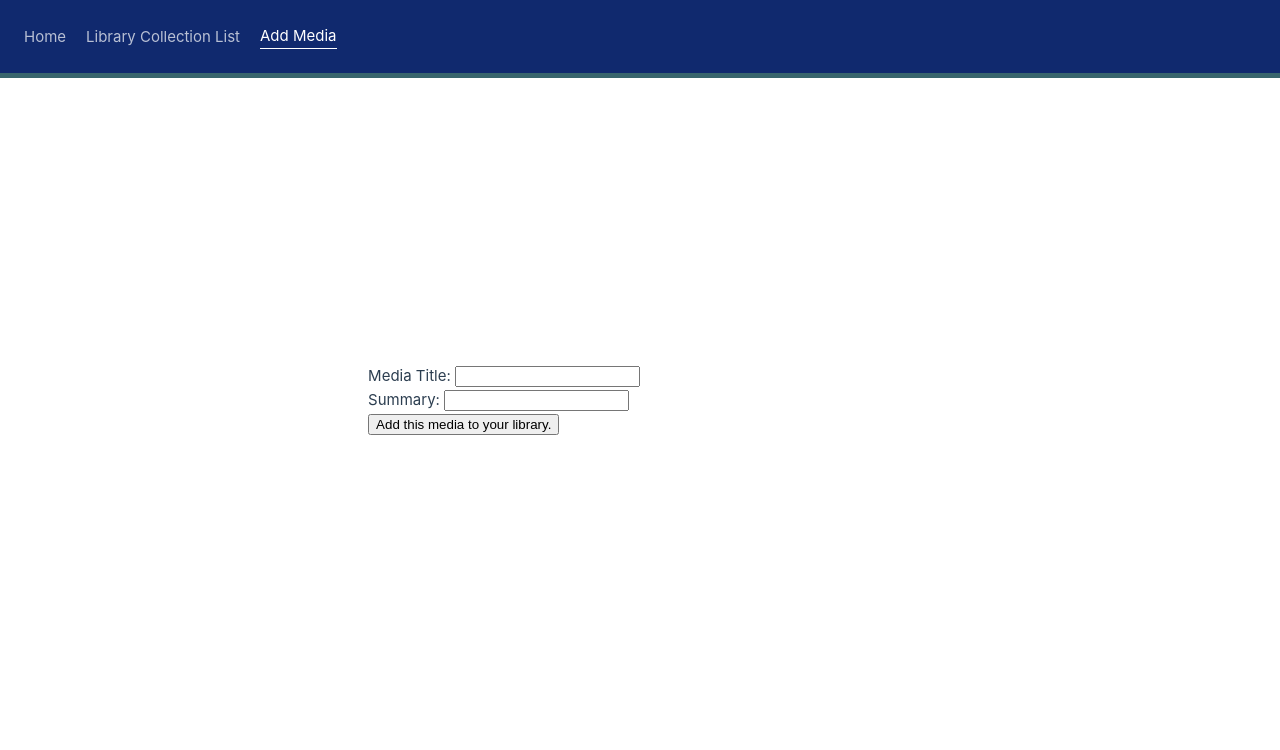
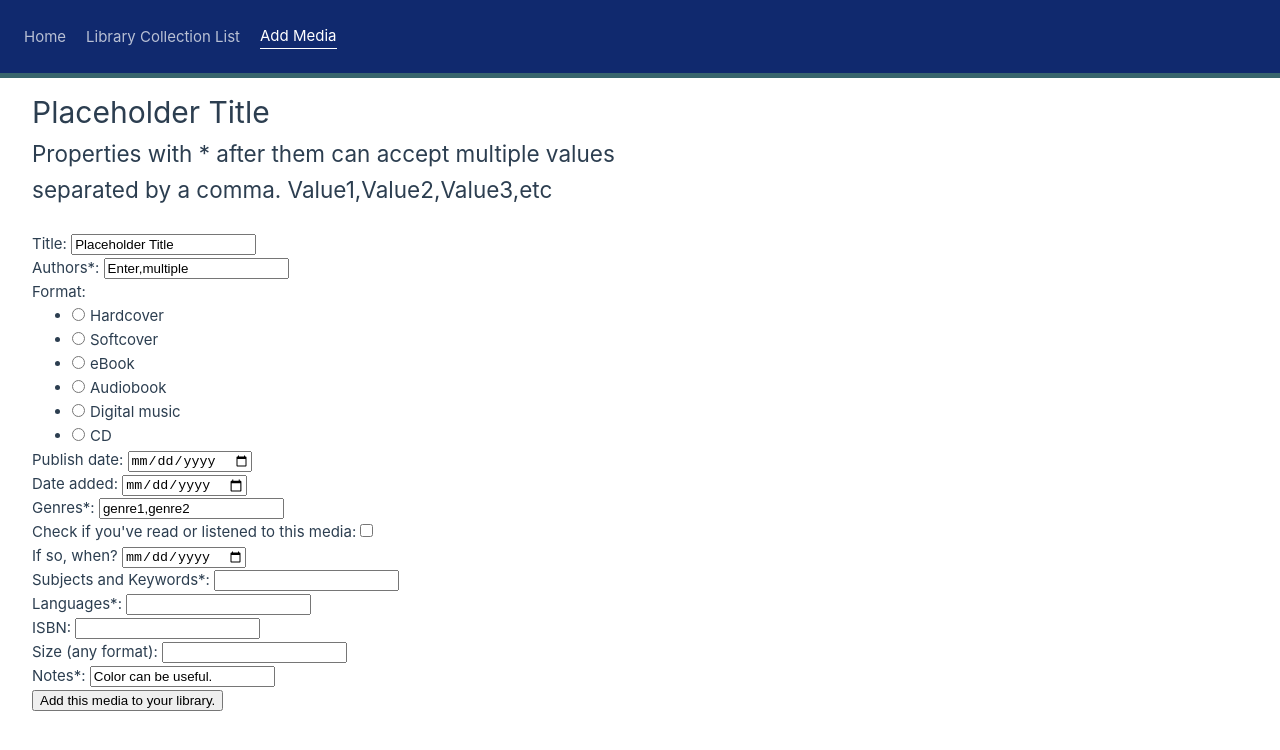
Before and after one commit to ShaneDewar/MEVN-inventory, a Vue app in the folder frontend/: page /create in a window 1280 px wide. Shown: the top 750 px of the page. Built offline with nearby package versions, Linux system fonts and the light colour scheme.

Commit message:
Building form for adding media following model

```diff
--- a/frontend/src/components/AddMedia.vue
+++ b/frontend/src/components/AddMedia.vue
@@ -1,7 +1,7 @@
 <template>
   <div class="add_media_form">
     <div v-if="!submitted">
-      <div>
+      <!-- <div>
         <label for="media_name">Media Title: </label>
         <input
           type="text"
@@ -21,6 +21,225 @@
           v-model="media.summary"
           name="media_summary"
         />
+      </div> -->
+      <div class="media">
+        <h1>{{ media.title }}</h1>
+        <h2>
+          Properties with * after them can accept multiple values separated by a
+          comma. Value1,Value2,Value3,etc
+        </h2>
+        <br />
+
+        <div>
+          <label for="media_title">Title: </label>
+          <input
+            type="text"
+            id="media_title"
+            required
+            v-model="media.title"
+            name="media_title"
+          />
+        </div>
+
+        <div>
+          <label for="media_authors">Authors*: </label>
+          <input
+            type="text"
+            id="media_authors"
+            required
+            v-model="media.authors"
+            name="media_authors"
+          />
+        </div>
+        <div>
+          Format:
+          <ul>
+            <li>
+              <input
+                type="radio"
+                id="media_format_hardcover"
+                value="Hardcover"
+                v-model="media.format"
+                name="media_format"
+              />
+              <label for="media_format_hardcover" style="margin-left: 5px"
+                >Hardcover</label
+              >
+            </li>
+            <li>
+              <input
+                type="radio"
+                id="media_format_softcover"
+                value="Softcover"
+                v-model="media.format"
+                name="media_format"
+              />
+              <label for="media_format_softcover" style="margin-left: 5px"
+                >Softcover</label
+              >
+            </li>
+            <li>
+              <input
+                type="radio"
+                id="media_format_ebook"
+                value="eBook"
+                v-model="media.format"
+                name="media_format"
+              />
+              <label for="media_format_ebook" style="margin-left: 5px"
+                >eBook</label
+              >
+            </li>
+            <li>
+              <input
+                type="radio"
+                id="media_format_audiobook"
+                value="Audiobook"
+                v-model="media.format"
+                name="media_format"
+              />
+              <label for="media_format_audiobook" style="margin-left: 5px"
+                >Audiobook</label
+              >
+            </li>
+            <li>
+              <input
+                type="radio"
+                id="media_format_digital_music"
+                value="Digital music"
+                v-model="media.format"
+                name="media_format"
+              />
+              <label for="media_format_digital_music" style="margin-left: 5px"
+                >Digital music</label
+              >
+            </li>
+            <li>
+              <input
+                type="radio"
+                id="media_format_cd"
+                value="CD"
+                v-model="media.format"
+                name="media_format"
+              />
+              <label for="media_format_cd" style="margin-left: 5px">CD</label>
+            </li>
+          </ul>
+        </div>
+        <!-- <div>
+          <label for="media_format">Format: </label>
+          <input
+            type="text"
+            id="media_format"
+            required
+            v-model="media.format"
+            name="media_format"
+          />
+        </div> -->
+
+        <div>
+          <label for="media_publish_date">Publish date: </label>
+          <input
+            type="date"
+            id="media_publish_date"
+            required
+            v-model="media.publish_date"
+            name="media_publish_date"
+          />
+        </div>
+
+        <div>
+          <label for="media_date_added">Date added: </label>
+          <input
+            type="date"
+            id="media_date_added"
+            required
+            v-model="media.date_added"
+            name="media_date_added"
+          />
+        </div>
+
+        <div>
+          <label for="media_genres">Genres*: </label>
+          <input
+            type="text"
+            id="media_genres"
+            v-model="media.genres"
+            name="media_genres"
+          />
+        </div>
+
+        <div>
+          <label for="media_have_used"
+            >Check if you've read or listened to this media:
+          </label>
+          <input
+            type="checkbox"
+            id="media_have_used"
+            v-model="media.have_used"
+            name="media_have_used"
+          />
+        </div>
+
+        <div>
+          <label for="media_date_last_used">If so, when? </label>
+          <input
+            type="date"
+            id="media_date_last_used"
+            v-model="media.date_last_used"
+            name="media_date_last_used"
+          />
+        </div>
+
+        <div>
+          <label for="media_keywords">Subjects and Keywords*: </label>
+          <input
+            type="text"
+            id="media_keywords"
+            v-model="media.keywords"
+            name="media_keywords"
+          />
+        </div>
+
+        <div>
+          <label for="media_languages">Languages*: </label>
+          <input
+            type="text"
+            id="media_languages"
+            v-model="media.languages"
+            name="media_languages"
+          />
+        </div>
+
+        <div>
+          <label for="media_isbn">ISBN: </label>
+          <input
+            type="text"
+            id="media_isbn"
+            v-model="media.isbn"
+            name="media_isbn"
+          />
+        </div>
+
+        <div>
+          <label for="media_size">Size (any format): </label>
+          <input
+            type="text"
+            id="media_size"
+            v-model="media.size"
+            name="media_size"
+          />
+        </div>
+
+        <div>
+          <label for="media_notes">Notes*: </label>
+          <input
+            type="text"
+            id="media_notes"
+            v-model="media.notes"
+            name="media_notes"
+          />
+        </div>
       </div>
 
       <button @click="addMedia" class="btn submit_success">
@@ -43,8 +262,20 @@ export default {
     return {
       media: {
         id: null,
-        media: "",
-        summary: "",
+        media: "*blank*",
+        title: "Placeholder Title",
+        authors: ["Enter", "multiple"],
+        format: "",
+        publish_date: Date,
+        date_added: { type: Date, default: Date.now },
+        genres: ["genre1", "genre2"],
+        have_used: Boolean,
+        date_last_used: Date,
+        keywords: [""],
+        languages: [""],
+        isbn: "",
+        size: "",
+        notes: ["Color can be useful."],
       },
       submitted: false,
     };
```
Also changed, not shown: 1 other file (tests, documents, lock files or other folders).
